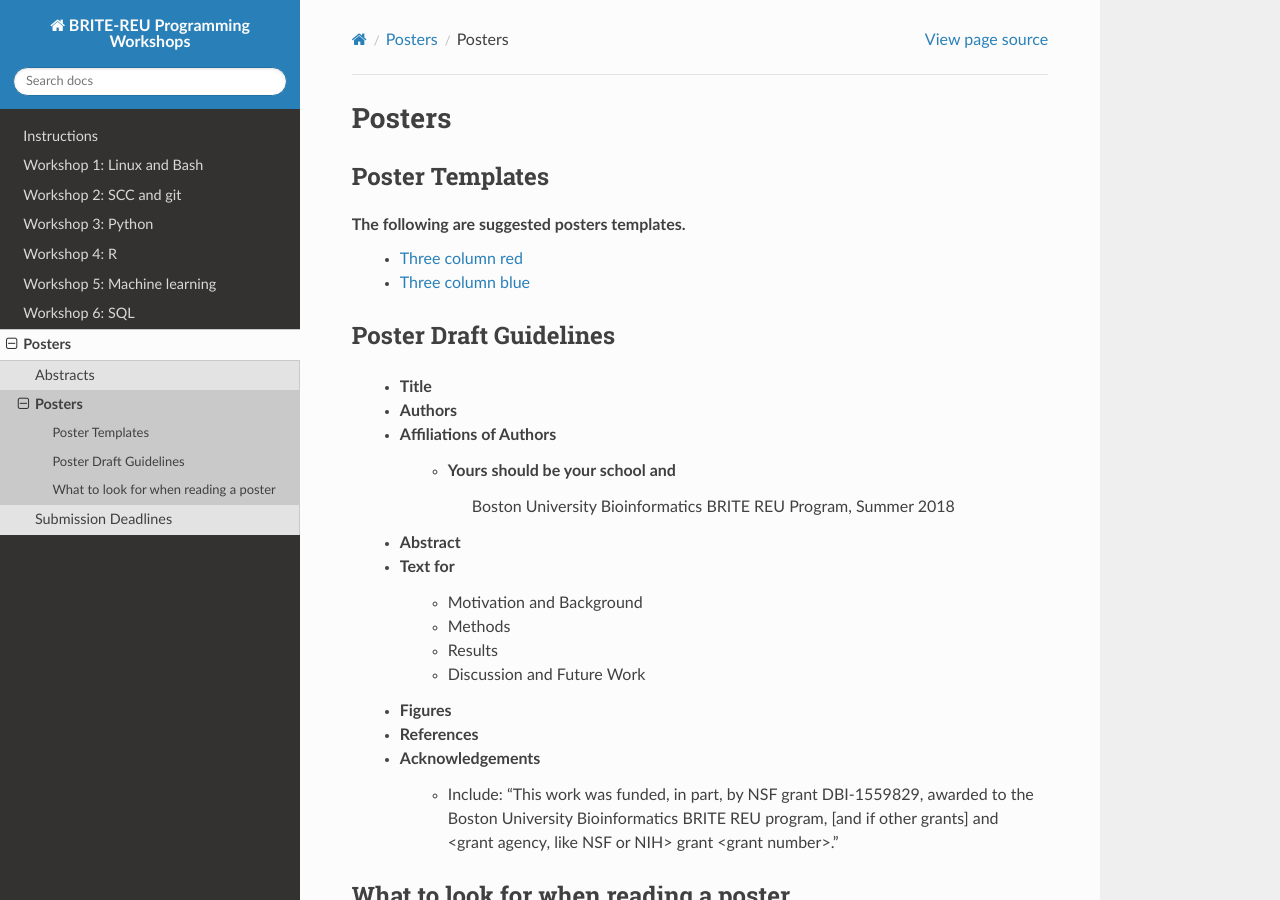
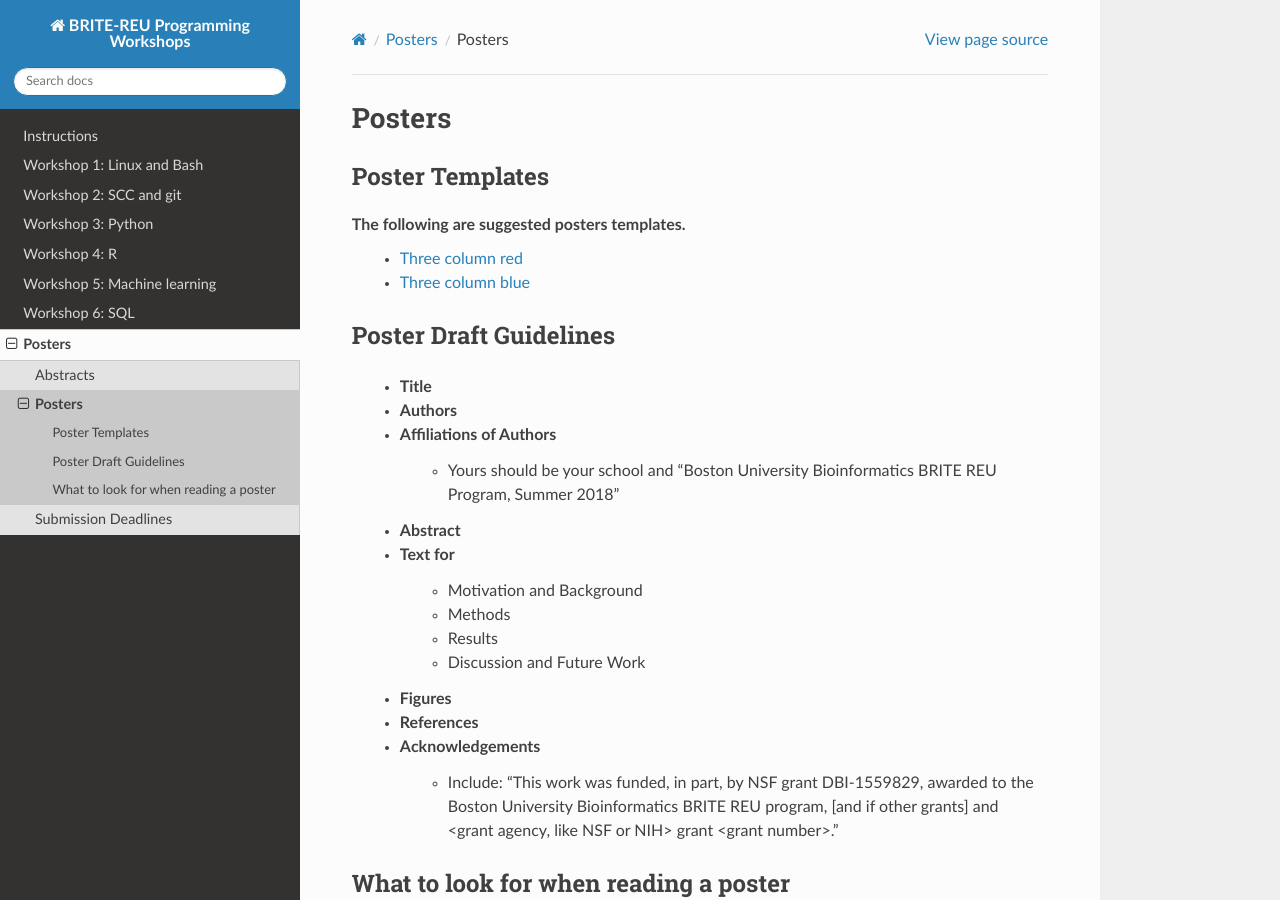
Before and after one commit to BRITE-REU/programming-workshops, a Sphinx documentation site: the page built from source/workshops/07_posters/Posters.rst, in a window 1280 px wide and 900 px high. Built offline with Sphinx 7.4.7 and the Read the Docs theme 2.0.0, drawn with Linux system fonts in a browser that asks for light colours.

```diff
--- a/source/workshops/07_posters/Posters.rst
+++ b/source/workshops/07_posters/Posters.rst
@@ -19,8 +19,7 @@ Poster Draft Guidelines
 	- **Title**
 	- **Authors**
 	- **Affiliations of Authors**
-		- Yours should be your school and
-			Boston University Bioinformatics BRITE REU Program, Summer 2018
+		- Yours should be your school and "Boston University Bioinformatics BRITE REU Program, Summer 2018"
 	- **Abstract**
 	- **Text for**
 		- Motivation and Background
```
